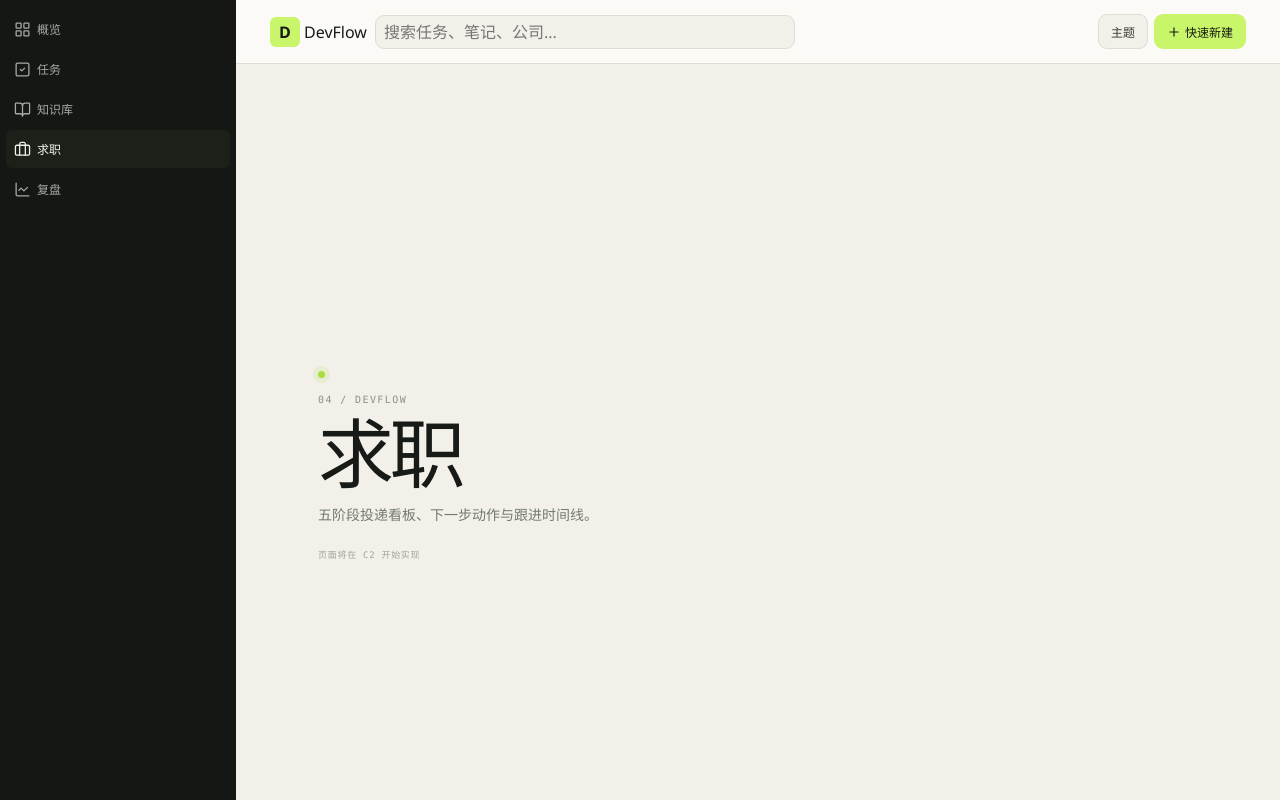
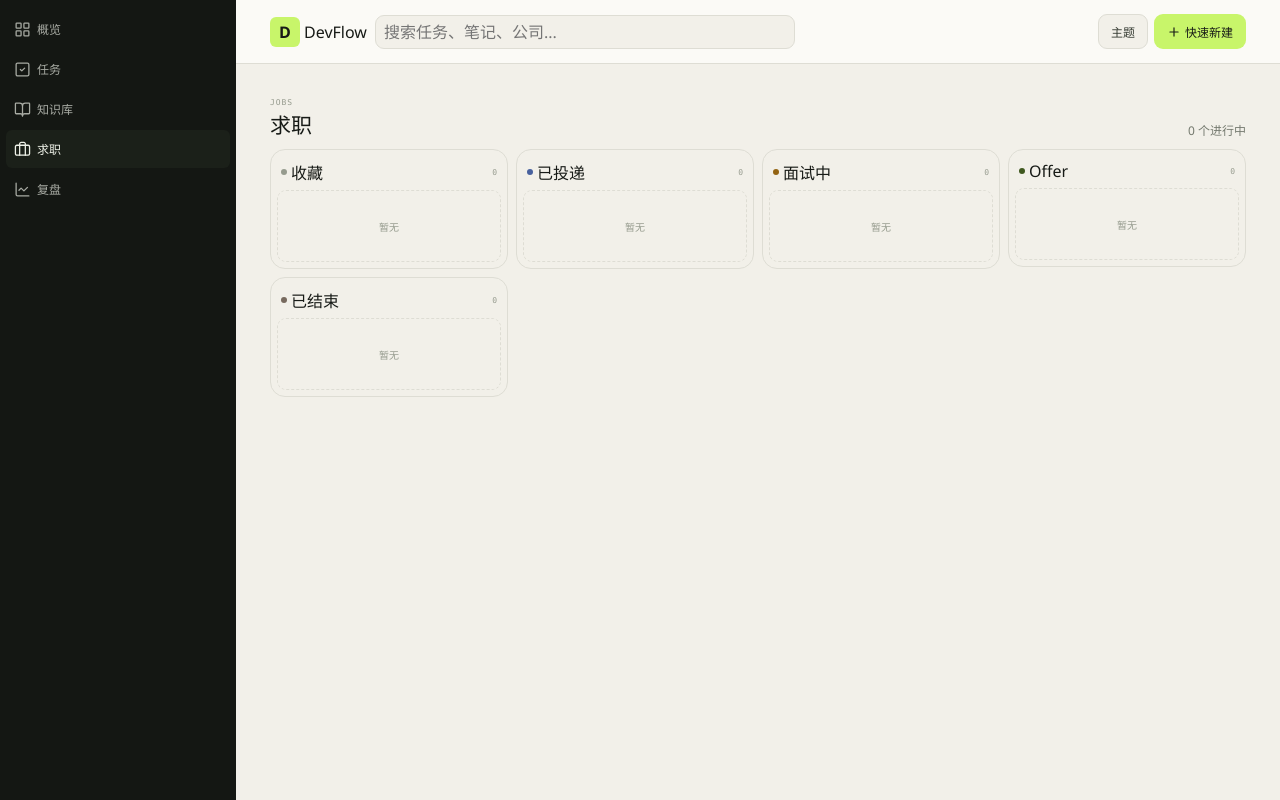
Before and after one commit to cyldstore/devflow, a Vue app in the folder devflow/: page /jobs in a window 1280 px wide. Built offline with nearby package versions, Linux system fonts and the light colour scheme.

Commit message:
feat(jobs): 五列求职看板

```diff
--- /dev/null
+++ b/devflow/src/lib/jobs.ts
@@ -0,0 +1,61 @@
+import type { Application, JobStage } from '@/types'
+
+export interface StageColumn {
+  stage: JobStage
+  label: string
+  applications: Application[]
+}
+
+export const JOB_STAGES: { value: JobStage; label: string }[] = [
+  { value: 'saved', label: '收藏' },
+  { value: 'applied', label: '已投递' },
+  { value: 'interview', label: '面试中' },
+  { value: 'offer', label: 'Offer' },
+  { value: 'closed', label: '已结束' },
+]
+
+const PRIORITY_ORDER = { P0: 0, P1: 1, P2: 2 } as const
+
+export function isFollowUpOverdue(app: Application, today: string): boolean {
+  // 逾期判断排除了 Offer 和已结束
+  if (!app.nextAction) return false
+  if (app.stage === 'offer' || app.stage === 'closed') return false
+  return app.nextAction.date < today
+}
+
+export function sortApplications(apps: Application[]): Application[] {
+  return [...apps].sort((a, b) => {
+    // 按优先级排序
+    const byPriority = PRIORITY_ORDER[a.priority] - PRIORITY_ORDER[b.priority]
+    if (byPriority !== 0) return byPriority
+
+    // 优先级相同
+    // 没有下一步的排在有下一步的后面
+    const aDate = a.nextAction?.date ?? '9999-12-31'
+    const bDate = b.nextAction?.date ?? '9999-12-31'
+    if (aDate !== bDate) return aDate < bDate ? -1 : 1
+
+    return b.updatedAt.localeCompare(a.updatedAt)
+  })
+}
+
+// 分组
+export function groupApplications(apps: Application[]): StageColumn[] {
+  const buckets: Record<JobStage, Application[]> = {
+    saved: [],
+    applied: [],
+    interview: [],
+    offer: [],
+    closed: [],
+  }
+
+  for (const app of apps) {
+    buckets[app.stage].push(app)
+  }
+
+  return JOB_STAGES.map(({ value, label }) => ({
+    stage: value,
+    label,
+    applications: sortApplications(buckets[value]),
+  }))
+}
--- a/devflow/src/pages/JobsView.vue
+++ b/devflow/src/pages/JobsView.vue
@@ -1,7 +1,271 @@
 <template>
-  <PagePlaceholder index="04" title="求职" description="五阶段投递看板、下一步动作与跟进时间线。" />
+  <section class="jobs">
+    <header class="page-head">
+      <div>
+        <p class="eyebrow">JOBS</p>
+        <h1>求职</h1>
+      </div>
+      <p class="summary">
+        {{ activeCount }} 个进行中
+        <template v-if="overdueCount > 0"> · {{ overdueCount }} 个待跟进</template>
+      </p>
+    </header>
+
+    <div class="board">
+      <section v-for="column in columns" :key="column.stage" class="column">
+        <header class="column-head">
+          <span class="column-title">
+            <span class="stage-dot" :class="column.stage" aria-hidden="true" />
+            {{ column.label }}
+          </span>
+          <span class="column-count">{{ column.applications.length }}</span>
+        </header>
+
+        <div class="column-body">
+          <article
+            v-for="app in column.applications"
+            :key="app.id"
+            :class="['job-card', { overdue: isFollowUpOverdue(app, today) }]"
+          >
+            <div class="job-top">
+              <span class="company">{{ app.company }}</span>
+              <span :class="['priority', app.priority.toLowerCase()]">{{ app.priority }}</span>
+            </div>
+
+            <p class="role">{{ app.role }}</p>
+
+            <div v-if="app.city || app.salary" class="job-meta">
+              <span v-if="app.city">{{ app.city }}</span>
+              <span v-if="app.salary">{{ app.salary }}</span>
+            </div>
+
+            <p v-if="app.nextAction" class="next">
+              <Calendar :size="11" aria-hidden="true" />
+              {{ app.nextAction.label }} · {{ app.nextAction.date }}
+            </p>
+            <p v-else class="next muted">暂无下一步</p>
+          </article>
+
+          <p v-if="column.applications.length === 0" class="column-empty">暂无</p>
+        </div>
+      </section>
+    </div>
+  </section>
 </template>
 
 <script setup lang="ts">
-import PagePlaceholder from '@/components/ui/PagePlaceholder.vue'
+import { computed } from 'vue'
+import { Calendar } from 'lucide-vue-next'
+import { groupApplications, isFollowUpOverdue } from '@/lib/jobs'
+import { localDate } from '@/lib/date'
+import { useDatabase } from '@/stores/db'
+
+const db = useDatabase()
+const today = localDate()
+
+const columns = computed(() => groupApplications(db.applications))
+const activeCount = computed(() => db.applications.filter((app) => app.stage !== 'closed').length)
+const overdueCount = computed(
+  () => db.applications.filter((app) => isFollowUpOverdue(app, today)).length,
+)
 </script>
+
+<style scoped>
+.jobs {
+  display: flex;
+  flex-direction: column;
+  gap: var(--space-5);
+}
+
+.page-head {
+  display: flex;
+  align-items: flex-end;
+  justify-content: space-between;
+  gap: var(--space-6);
+}
+
+.eyebrow {
+  margin: 0 0 var(--space-1);
+  font-family: var(--font-mono);
+  font-size: var(--text-2xs);
+  letter-spacing: 0.12em;
+  color: var(--color-text-faint);
+}
+
+h1 {
+  margin: 0;
+  font-size: var(--text-xl);
+  color: var(--color-text-strong);
+}
+
+.summary {
+  margin: 0;
+  font-size: var(--text-sm);
+  color: var(--color-text-muted);
+}
+
+.board {
+  display: grid;
+  grid-template-columns: repeat(auto-fit, minmax(200px, 1fr));
+  gap: var(--space-4);
+  align-items: start;
+}
+
+.column {
+  min-width: 0;
+  padding: var(--space-3);
+  border: 1px solid var(--color-border);
+  border-radius: var(--radius-lg);
+  background: var(--color-background);
+}
+
+.column-head {
+  display: flex;
+  align-items: center;
+  justify-content: space-between;
+  gap: var(--space-2);
+  padding: var(--space-2) var(--space-2) var(--space-3);
+}
+
+.column-title {
+  display: flex;
+  align-items: center;
+  gap: var(--space-2);
+}
+
+.stage-dot {
+  flex: none;
+  width: 6px;
+  height: 6px;
+  border-radius: var(--radius-circle);
+  background: var(--color-text-faint);
+}
+
+.stage-dot.applied {
+  background: var(--color-tone-blue-fg);
+}
+
+.stage-dot.interview {
+  background: var(--color-tone-amber-fg);
+}
+
+.stage-dot.offer {
+  background: var(--color-tone-lime-fg);
+}
+
+.stage-dot.closed {
+  background: var(--color-tone-stone-fg);
+}
+
+.column-count {
+  font-family: var(--font-mono);
+  font-size: var(--text-2xs);
+  color: var(--color-text-faint);
+}
+
+.column-body {
+  display: flex;
+  flex-direction: column;
+  gap: var(--space-2);
+}
+
+.job-card {
+  display: flex;
+  flex-direction: column;
+  gap: var(--space-1);
+  padding: var(--space-4);
+  border: 1px solid var(--color-border);
+  border-radius: var(--radius-md);
+  background: var(--color-surface);
+  box-shadow: var(--shadow-card);
+  transition: border-color 140ms ease;
+}
+
+.job-card.overdue {
+  border-color: var(--color-danger);
+}
+
+.job-card:hover {
+  border-color: var(--color-line-strong, var(--color-border));
+}
+
+.job-top {
+  display: flex;
+  align-items: center;
+  justify-content: space-between;
+  gap: var(--space-2);
+}
+
+.company {
+  font-size: var(--text-sm);
+  font-weight: 650;
+  color: var(--color-text-strong);
+  overflow: hidden;
+  text-overflow: ellipsis;
+  white-space: nowrap;
+}
+
+.role {
+  margin: 0;
+  font-size: var(--text-xs);
+  color: var(--color-text-muted);
+}
+
+.job-meta {
+  display: flex;
+  gap: var(--space-2);
+  font-size: var(--text-2xs);
+  color: var(--color-text-faint);
+}
+
+.next {
+  margin: var(--space-1) 0 0;
+  display: flex;
+  align-items: center;
+  gap: var(--space-1);
+  font-size: var(--text-2xs);
+  color: var(--color-text-muted);
+  padding-top: var(--space-2);
+  border-top: 1px solid var(--color-border);
+}
+
+.next.muted {
+  color: var(--color-text-faint);
+}
+
+.job-card.overdue .next {
+  color: var(--color-danger);
+  font-weight: 600;
+}
+
+.priority {
+  flex: none;
+  font-family: var(--font-mono);
+  font-size: var(--text-2xs);
+  font-weight: 600;
+}
+
+.priority.p0 {
+  color: var(--color-tone-coral-fg);
+}
+
+.priority.p1 {
+  color: var(--color-tone-amber-fg);
+}
+
+.priority.p2 {
+  color: var(--color-text-faint);
+}
+
+.column-empty {
+  margin: 0;
+  min-height: 72px;
+  display: grid;
+  place-items: center;
+  padding: var(--space-3);
+  border: 1px dashed var(--color-border);
+  border-radius: var(--radius-md);
+  font-size: var(--text-xs);
+  color: var(--color-text-faint);
+}
+</style>
```
